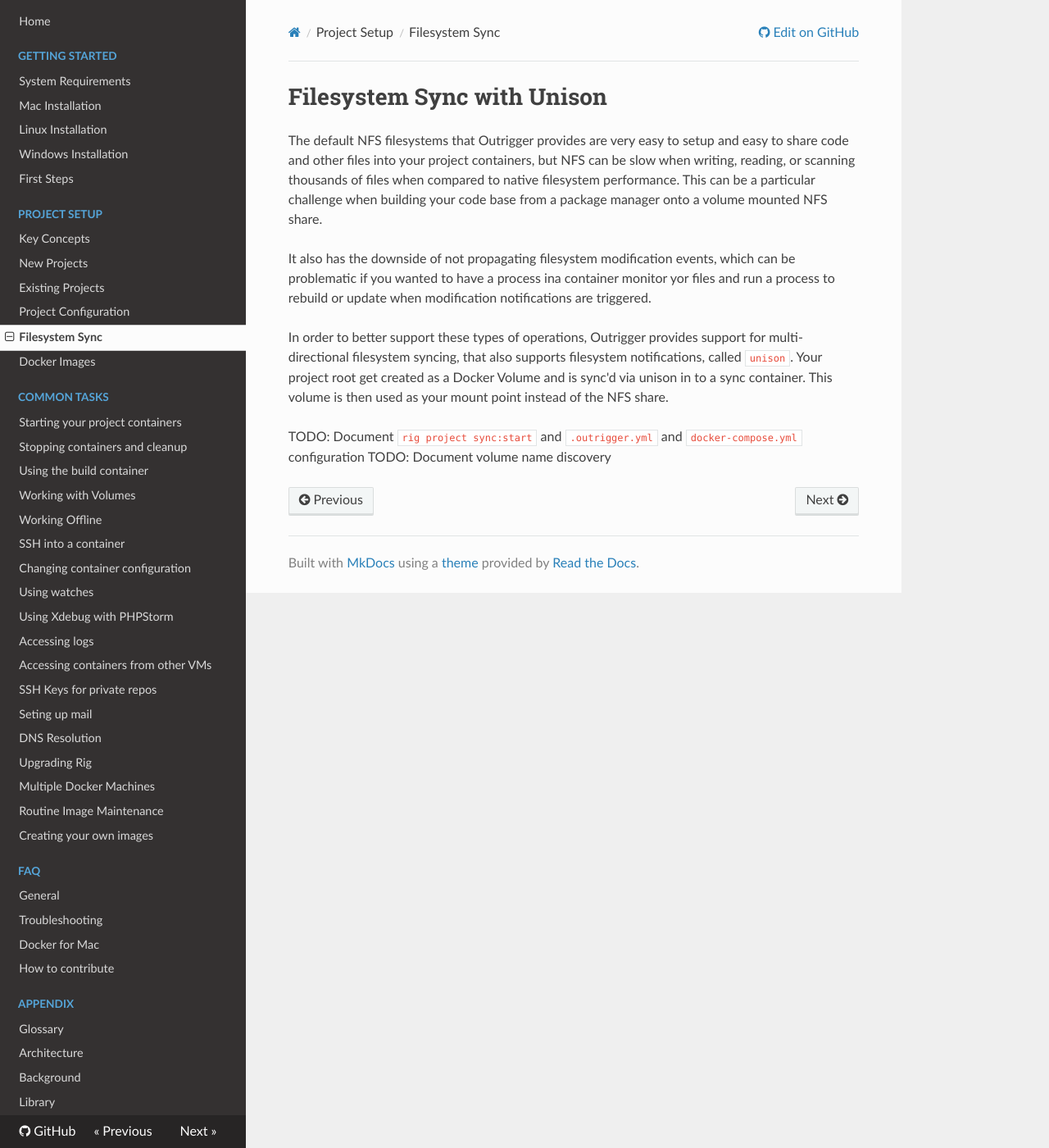
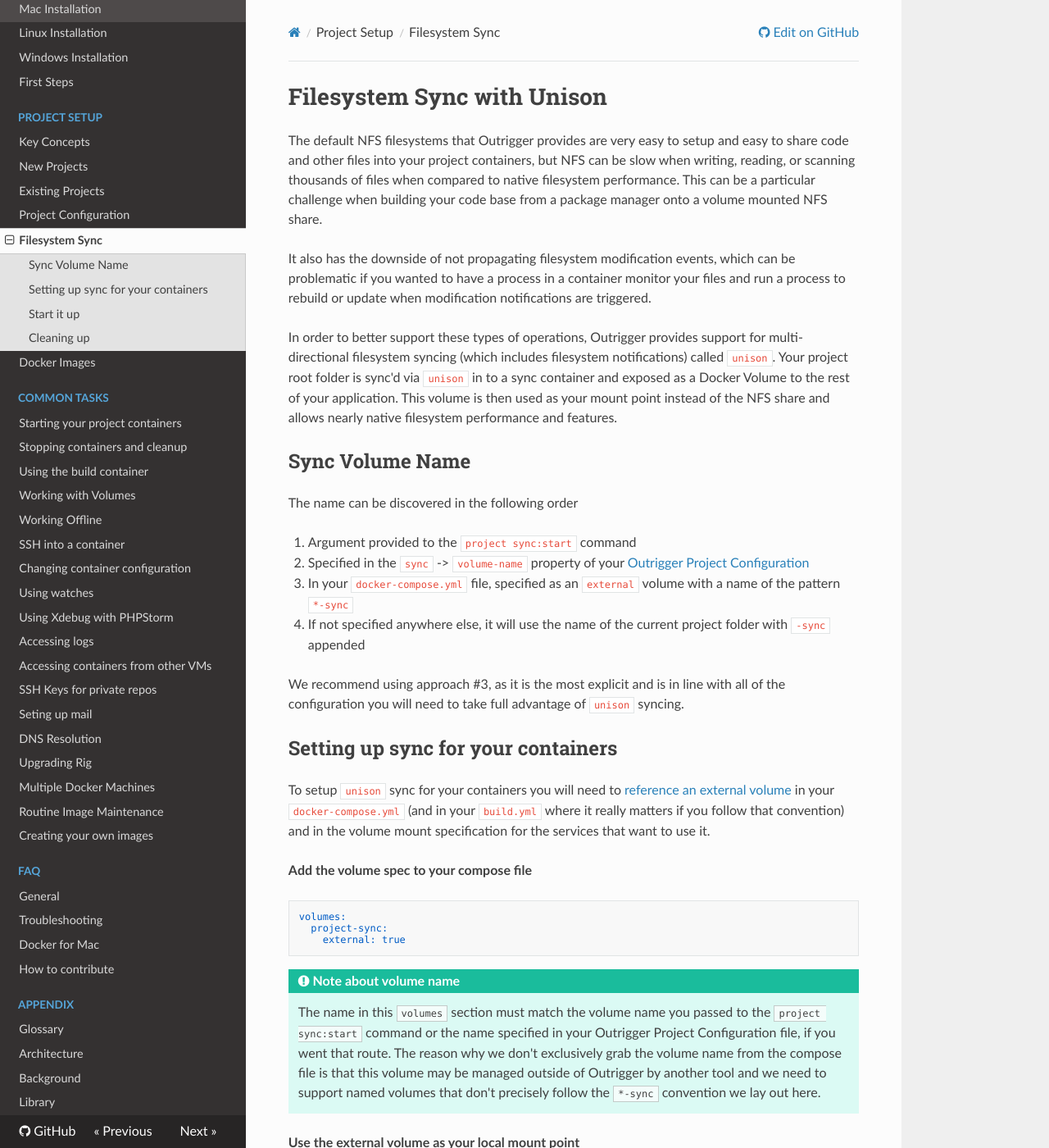
Before and after one commit to phase2/outrigger-docs, an MkDocs documentation site: the page built from docs/project-setup/filesystem-sync.md, in a window 1280 px wide and 1400 px high. Shown: the whole window at 82% size. Built offline with MkDocs 1.6.1, drawn with Linux system fonts in a browser that asks for light colours; nearby versions of some CDN libraries; old or Windows-style settings are respelled for this version of MkDocs; some of the changed text lies outside the part shown.

Commit message:
added sync details

````diff
--- a/docs/project-setup/filesystem-sync.md
+++ b/docs/project-setup/filesystem-sync.md
@@ -6,12 +6,68 @@
 a volume mounted NFS share.
 
 It also has the downside of not propagating filesystem modification events, which can be problematic if you wanted to have
-a process ina  container monitor yor files and run a process to rebuild or update when modification notifications are triggered.
+a process in a container monitor your files and run a process to rebuild or update when modification notifications are triggered.
 
-In order to better support these types of operations, Outrigger provides support for multi-directional filesystem syncing,
-that also supports filesystem notifications, called `unison`.  Your project root get created as a Docker Volume and is
-sync'd via unison in to a sync container.  This volume is then used as your mount point instead of the NFS share.
+In order to better support these types of operations, Outrigger provides support for multi-directional filesystem syncing
+(which includes filesystem notifications) called `unison`.  Your project root folder is sync'd via `unison` in to a sync
+container and exposed as a Docker Volume to the rest of your application. This volume is then used as your mount point
+instead of the NFS share and allows nearly native filesystem performance and features.
+
+## Sync Volume Name
+
+The name can be discovered in the following order
+
+1. Argument provided to the `project sync:start` command
+2. Specified in the `sync` -> `volume-name` property of your [Outrigger Project Configuration](./project-configuration.md)
+3. In your `docker-compose.yml` file, specified as an `external` volume with a name of the pattern `*-sync`
+4. If not specified anywhere else, it will use the name of the current project folder with `-sync` appended
+
+We recommend using approach #3, as it is the most explicit and is in line with all of the configuration you will need
+to take full advantage of `unison` syncing.
+
+## Setting up sync for your containers
+
+To setup `unison` sync for your containers you will need to [reference an external volume](https://docs.docker.com/compose/compose-file/#volume-configuration-reference)
+in your `docker-compose.yml` (and in your `build.yml` where it really matters if you follow that convention) and in
+the volume mount specification for the services that want to use it.
+
+**Add the volume spec to your compose file**
+
+```yaml
+volumes:
+  project-sync:
+    external: true
+```
+
+!!! important "Note about volume name"
+    The name in this `volumes` section must match the volume name you passed to the `project sync:start` command or the
+    name specified in your Outrigger Project Configuration file, if you went that route. The reason why we don't exclusively
+    grab the volume name from the compose file is that this volume may be managed outside of Outrigger by another tool
+    and we need to support named volumes that don't precisely follow the `*-sync` convention we lay out here.
+
+**Use the external volume as your local mount point**
+
+```yaml
+services:
+  build:
+    image: outrigger/build:php71
+    volumes:
+      - project-sync:/var/www
+```
+
+## Start it up
+
+From your project root run the command `rig project sync:start` (there is also an alias `rig project sync`) to get going.
+With the above configuration you should be up an running. The initial sync can take a few seconds depending on the size \
+of your project folder. You will see a progress indicator that will let you know when the initial sync is finished and
+things are ready to use.
 
 
-TODO: Document `rig project sync:start` and `.outrigger.yml` and `docker-compose.yml` configuration
-TODO: Document volume name discovery
+## Cleaning up
+
+Since the `project sync:start` command starts another container to manage the volume syncing, we have a command `project sync:stop`
+that will clean up that running container for you. It discovers the volume / container name the same way `project sync:start`
+does.
+
+When you are done for the day, or for that project, from the project root `rig project sync:stop` will clean up any running
+`unison` containers for that project.
````
